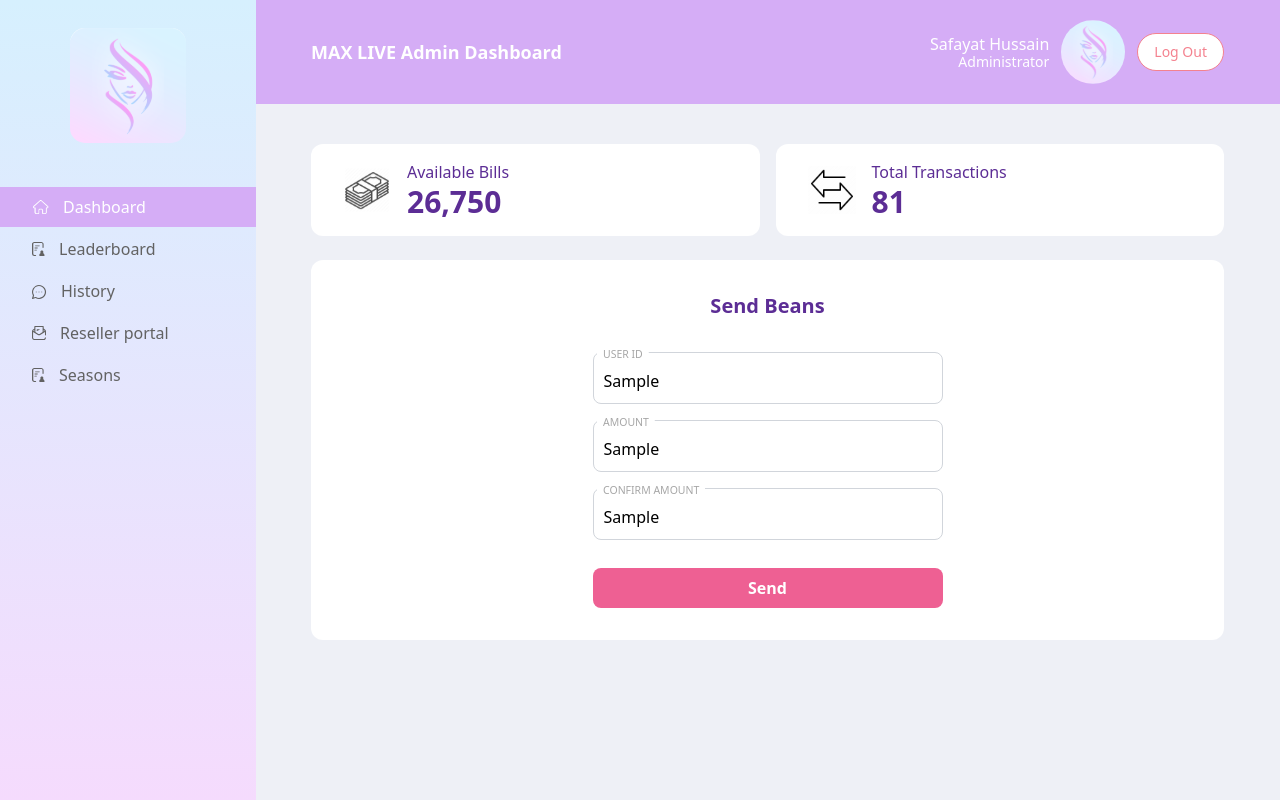
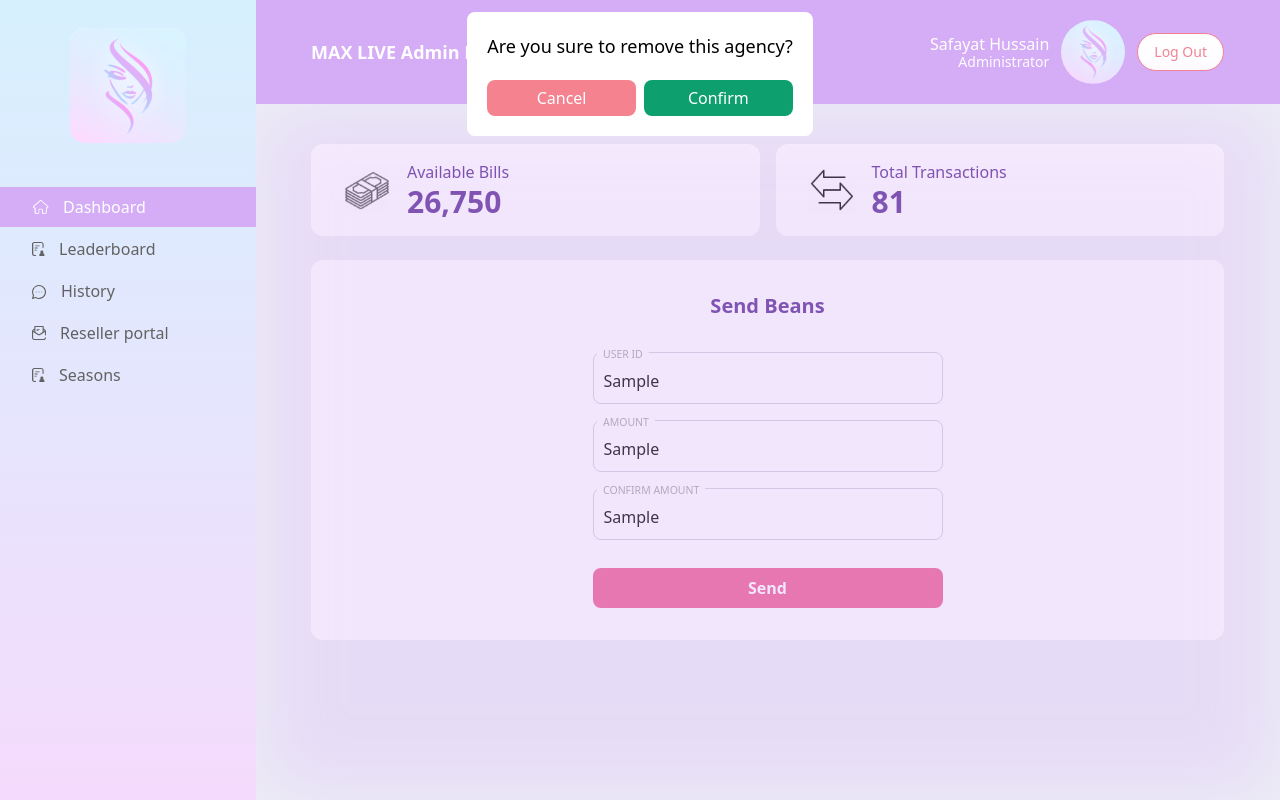
Before and after one commit to safayathussain/max-live-reseller, a Next.js app: page /dashboard in a window 1280 px wide. Both pictures are taken after typing "Sample", "Sample", "Sample" into the empty fields and a click on the button "Send". Built offline with nearby package versions, Linux system fonts and the light colour scheme.

Commit message:
confirm modal aded

```diff
--- a/app/dashboard/page.jsx
+++ b/app/dashboard/page.jsx
@@ -1,13 +1,24 @@
 "use client";
-import React from "react";
+import React, { useState } from "react";
 import bills from "@/public/bills.svg";
 import transactions from "@/public/transactions.svg";
 import Image from "next/image";
 import { TextField, ThemeProvider } from "@mui/material";
 import { theme } from "@/utils/muiTheme";
+import useClickOutside from "@/hooks/useClickOutside";
+import ConfirmModal from "@/components/ConfirmModal";
 
 
 const page = () => {
+  // confirm modal
+  const [confModalOpen, setconfModalOpen] = useState(false)
+  const [confModalTitle, setConfModalTitle] = useState('')
+  const [confNextFunc, setConfNextFunc] = useState(() => { })
+  //
+
+  const handleSend = () => {
+    console.log('hi')
+  }
   return (
     <ThemeProvider theme={theme}>
       <div>
@@ -57,11 +68,17 @@
             </div>
           </div>
           <div className=" mt-7 max-w-[350px] w-full ">
-            <button className=" bg-[#EE6093]  w-full py-2 rounded-lg text-white font-semibold">
+            <button onClick={() => {
+              setConfNextFunc(() => handleSend)
+              setConfModalTitle('Are you sure to remove this agency?');
+              setconfModalOpen(true)
+            }} className=" bg-[#EE6093]  w-full py-2 rounded-lg text-white font-semibold">
               Send
             </button>
           </div>
         </div>
+        <ConfirmModal open={confModalOpen} setOpen={setconfModalOpen} title={confModalTitle} nextFunc={confNextFunc} />
+
       </div>
     </ThemeProvider>
   );
--- /dev/null
+++ b/components/ConfirmModal.jsx
@@ -0,0 +1,33 @@
+'use client'
+import { useState } from 'react'
+import React, { useEffect, useRef } from 'react'
+import Modal from './Modal'
+import useClickOutside from '@/hooks/useClickOutside'
+
+
+const ConfirmModal = ({ title, open, setOpen, nextFunc = () => { } }) => {
+    const ref = useRef()
+    useClickOutside(ref, () => {
+        setOpen(false)
+    })
+    return (
+        <div>
+            <Modal open={open} className={`!items-start mt-3 `}>
+                <form ref={ref} className='bg-white p-5 rounded-lg min-w-[300px]'>
+                    <p className='text-lg'>{title}</p>
+                    <div className='flex gap-2 mt-5'>
+                        <button onClick={() => {
+                            setOpen(false)
+                        }} className='py-1.5 w-full rounded-lg text-white bg-error'>Cancel</button>
+                        <button onClick={() => {
+                            nextFunc()
+                            setOpen(false)
+                        }} className='py-1.5 w-full rounded-lg text-white bg-green-500'>Confirm</button>
+                    </div>
+                </form>
+            </Modal>
+        </div>
+    )
+}
+
+export default ConfirmModal
--- a/components/Modal.jsx
+++ b/components/Modal.jsx
@@ -1,16 +1,16 @@
 'use client'
 import React, { useEffect, useRef, useState } from 'react'
 
-const Modal = ({ open, children }) => {
+const Modal = ({ open, setOpen, children, className }) => {
 
     return (
         <div >
             {
                 open &&
                 <>
-                    <div className='absolute top-0  z-50 left-0 w-full min-h-[calc(100vh-104px)]  bg-primary opacity-30 blur-2xl'>
+                    <div className={`absolute top-0 left-0 z-30 w-full min-h-[calc(100vh-104px)]  bg-primary opacity-30 blur-2xl `}>
                     </div>
-                    <div className=" fixed h-screen top-0 left-0 flex z-[999999] w-full items-center justify-center">
+                    <div className={` fixed h-screen top-0 left-0 flex z-50 w-full items-center justify-center ${className}`}>
                         {children}
                     </div>
                 </>
```
